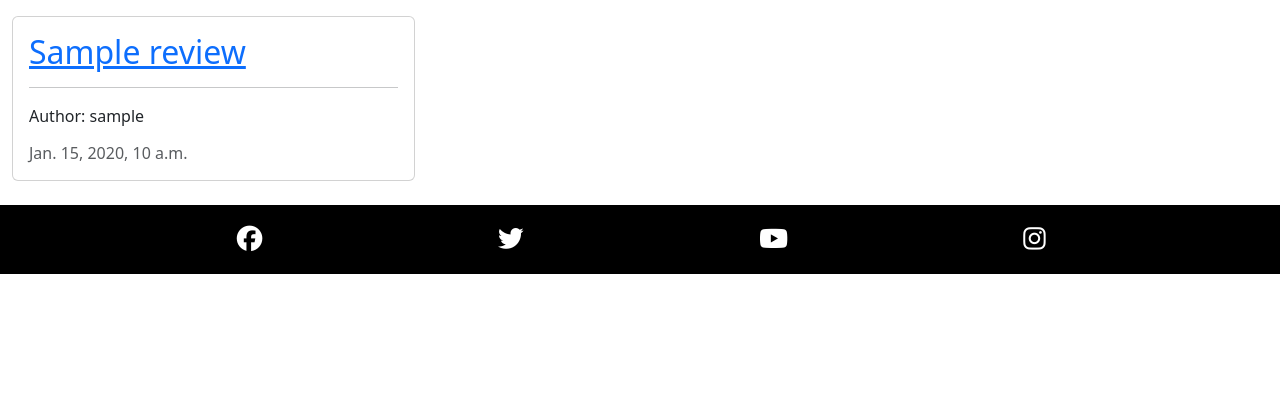
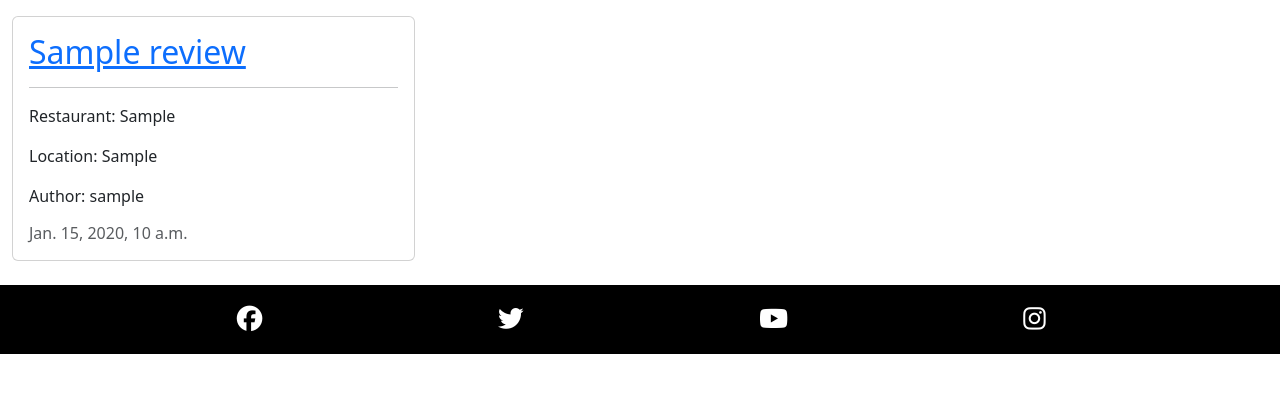
Before and after one commit to Jem212Mac/the-gabby-gourmand, a Django app: page / in a window 1280 px wide. Shown: the part 57-450 px from the top of the page. Run offline with Django 4.2, Linux system fonts and the light colour scheme; tables that the repository leaves empty hold one stand-in row (values such as "Sample post"); some libraries are stand-ins or nearby versions.

Commit message:
feat: Change index.html to add fields to be displayed for restaurant reviews

```diff
--- a/blog/templates/blog/index.html
+++ b/blog/templates/blog/index.html
@@ -19,6 +19,8 @@
                         <hr />
                         <div class="image-container">
                             <div class="image-flash">
+                                <p class="restaurant">Restaurant: {{ review.restaurant }}</p>
+                                <p class="location">Location: {{ review.location }}</p>
                                 <p class="author">Author: {{ review.author }}</p>
                             </div>
                         </div>
--- a/gabbygourmand/settings.py
+++ b/gabbygourmand/settings.py
@@ -28,7 +28,7 @@ TEMPLATES_DIR = os.path.join(BASE_DIR, 'templates')
 SECRET_KEY = os.environ.get("SECRET_KEY")
 
 # SECURITY WARNING: don't run with debug turned on in production!
-DEBUG = True
+DEBUG = False
 
 ALLOWED_HOSTS = ['8000-jem212mac-thegabbygourm-hkesneuoxc2.ws-eu110.gitpod.io','.herokuapp.com']
 
```
